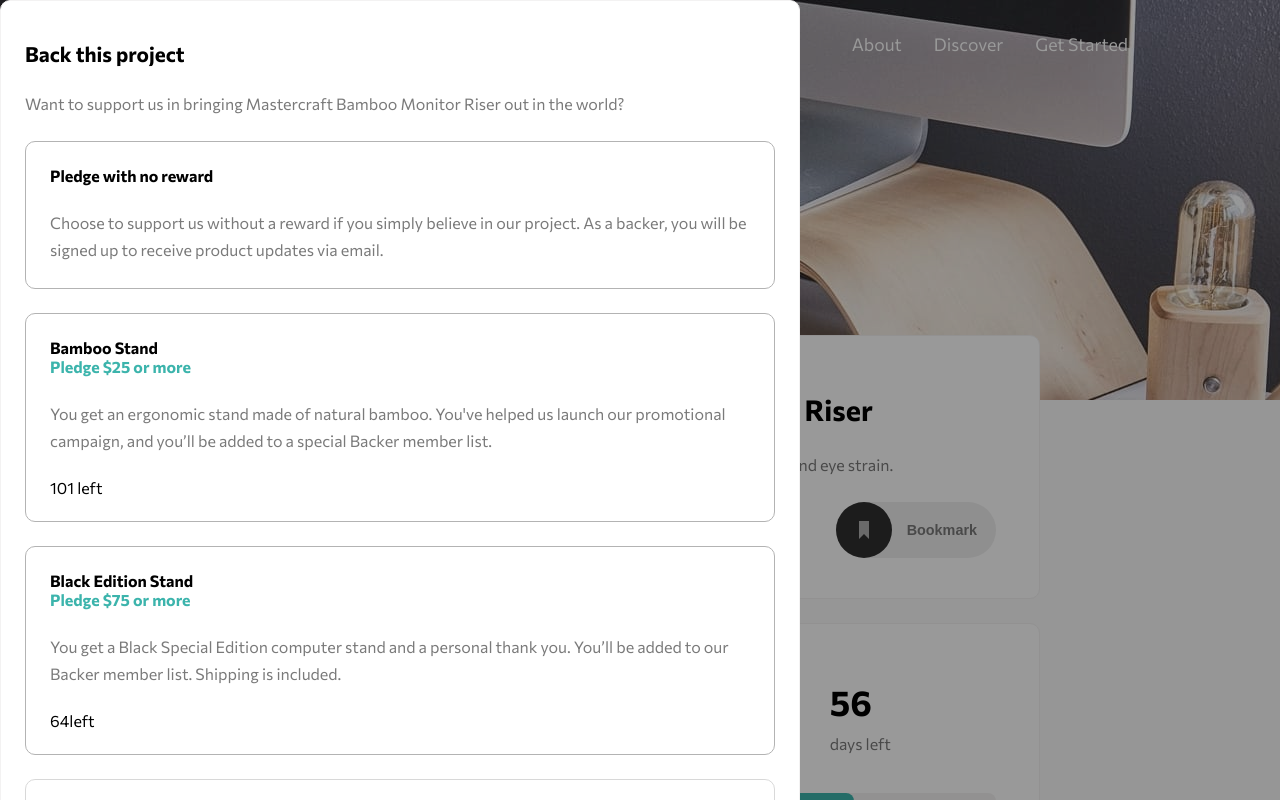
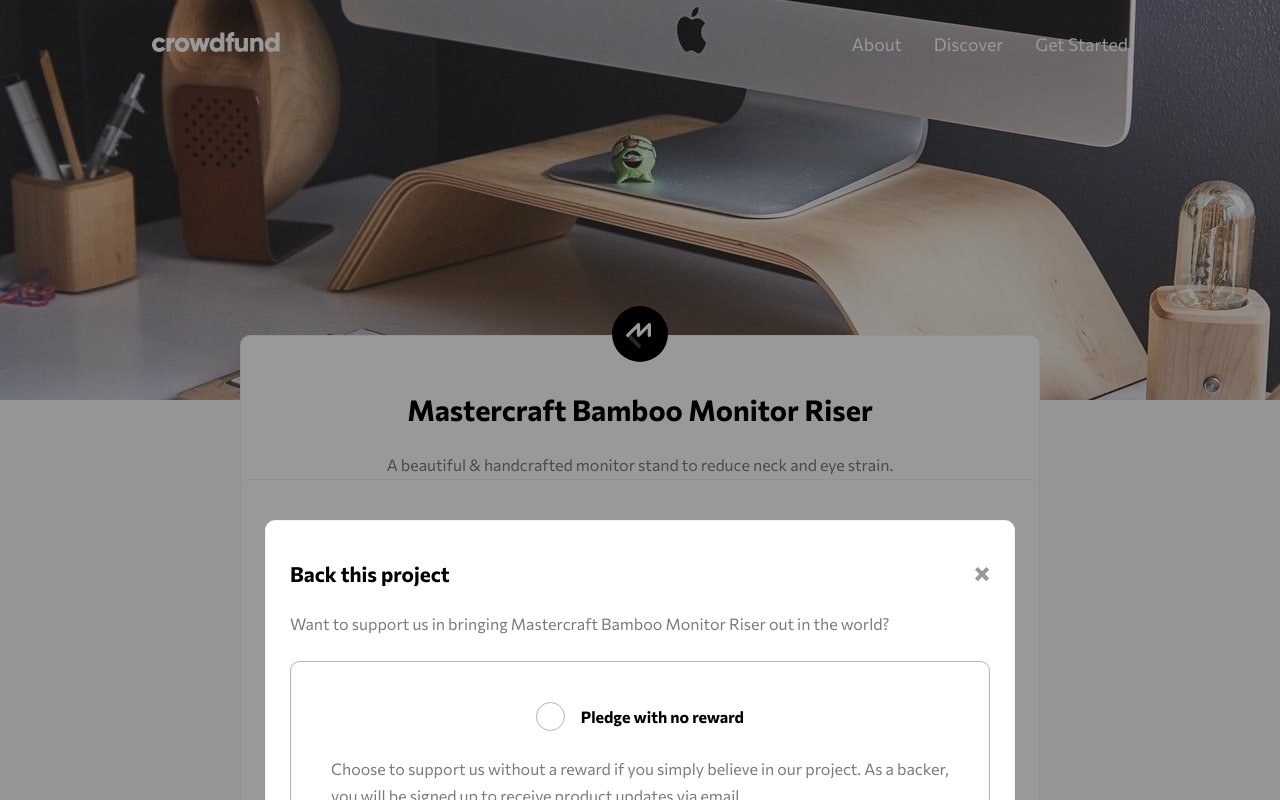
Before and after one commit to Radu-A/crowdfunding-product-page-main, a React (Vite) app: page / in a window 1280 px wide. Shown: the top 800 px of the page. Built offline with nearby package versions, Linux system fonts and the light colour scheme.

Commit message:
moved/backmodal_in_HTML_structure

```diff
--- a/src/App.jsx
+++ b/src/App.jsx
@@ -1,13 +1,12 @@
 import Header from "./components/Header/Header";
-import BackModal from "./components/Main/Description/BackModal/BackModal";
 import Main from "./components/Main/Main";
 
 function App() {
+
   return (
     <>
       <Header />
       <Main />
-      <BackModal />
     </>
   );
 }
--- a/src/components/Main/Description/BackModal/BackModal.jsx
+++ b/src/components/Main/Description/BackModal/BackModal.jsx
@@ -5,23 +5,28 @@
 import Option3 from "./Option3/Option3";
 
 const BackModal = () => {
+
   return (
     <>
-      <modal className="back-modal">
+      <section className="back-modal-section active">
+        <div className="back-modal-div active">
+          <div className="back-modal-heading">
             <h2>Back this project</h2>
             <a className="close-modal-link" href="">
-          <img src="" alt="" />
+              <img src={iconCloseModal} alt="" />
             </a>
+          </div>
           <p>
-          Want to support us in bringing Mastercraft Bamboo Monitor Riser out in
-          the world?
+            Want to support us in bringing Mastercraft Bamboo Monitor Riser out
+            in the world?
           </p>
           <Option0 />
           <Option1 />
           <Option2 />
           <Option3 />
-      </modal>
+        </div>
         <div className="layer-modal"></div>
+      </section>
     </>
   );
 };
--- a/src/components/Main/Description/BackModal/Option0/Option0.jsx
+++ b/src/components/Main/Description/BackModal/Option0/Option0.jsx
@@ -1,9 +1,14 @@
 import React from "react";
 
 const Option0 = () => {
+
   return (
     <article className="option-article">
       <div className="option-heading-div">
+        <a className="select-button">
+          <div className="checked-div">
+          </div>
+        </a>
         <h3 className="option-heading-1">Pledge with no reward</h3>
       </div>
       <p className="option-paragraph">
--- a/src/components/Main/Description/BackModal/Option1/Option1.jsx
+++ b/src/components/Main/Description/BackModal/Option1/Option1.jsx
@@ -4,8 +4,14 @@
   return (
     <article className="option-article">
       <div className="option-heading-div">
-        <h3 className="option-heading-1">Bamboo Stand</h3>
-        <h3 className="option-heading-2">Pledge $25 or more</h3>
+        <a className="select-button">
+          <div className="checked-div">
+          </div>
+        </a>
+        <div className="option-heading-subdiv">
+          <h3 className="option-heading-1">Bamboo Stand</h3>
+          <h3 className="option-heading-2">Pledge $25 or more</h3>
+        </div>
       </div>
       <p className="option-paragraph">
         You get an ergonomic stand made of natural bamboo. You've helped us
--- a/src/components/Main/Description/BackModal/Option2/Option2.jsx
+++ b/src/components/Main/Description/BackModal/Option2/Option2.jsx
@@ -4,8 +4,14 @@
   return (
     <article className="option-article">
       <div className="option-heading-div">
-        <h3 className="option-heading-1">Black Edition Stand</h3>
-        <h3 className="option-heading-2">Pledge $75 or more</h3>
+        <a className="select-button">
+          <div className="checked-div">
+          </div>
+        </a>
+        <div className="option-heading-subdiv">
+          <h3 className="option-heading-1">Black Edition Stand</h3>
+          <h3 className="option-heading-2">Pledge $75 or more</h3>
+        </div>
       </div>
       <p className="option-paragraph">
         You get a Black Special Edition computer stand and a personal thank you.
--- a/src/components/Main/Description/BackModal/Option3/Option3.jsx
+++ b/src/components/Main/Description/BackModal/Option3/Option3.jsx
@@ -4,8 +4,14 @@
   return (
     <article className="option-article option-article-3">
       <div className="option-heading-div">
-        <h3 className="option-heading-1">Mahogany Special Edition</h3>
-        <h3 className="option-heading-2">Pledge $200 or more</h3>
+        <a className="select-button">
+          <div className="checked-div">
+          </div>
+        </a>
+        <div className="option-heading-subdiv">
+          <h3 className="option-heading-1">Mahogany Special Edition</h3>
+          <h3 className="option-heading-2">Pledge $200 or more</h3>
+        </div>
       </div>
       <p className="option-paragraph">
         You get two Special Edition Mahogany stands, a Backer T-Shirt, and a
--- a/src/components/Main/Description/Description.jsx
+++ b/src/components/Main/Description/Description.jsx
@@ -25,6 +25,7 @@
       <Option1 />
       <Option2 />
       <Option3 />
+      <BackModal />
     </section>
   );
 };
--- a/src/components/Main/Description/Option1/Option1.jsx
+++ b/src/components/Main/Description/Option1/Option1.jsx
@@ -1,4 +1,4 @@
-import React from "react";
+
 
 const Option1 = () => {
   return (
--- a/src/styles/components/_BackModal.scss
+++ b/src/styles/components/_BackModal.scss
@@ -1,11 +1,20 @@
 @import '../utils/mixins.scss', '../utils/variables.scss';
 
-.back-modal {
-    top: 0;
+.back-modal-section {
+    top: 9rem;
+    width: 100%;
     position: absolute;
+    // @include flex-column;
+
+    h2 {
+        font-size: 1.3rem;
+    }
+
+    .back-modal-div {
+        display: none ;
         max-width: 800px;
         padding: 2.5rem 1.5rem;
-    width: 85%;
+        // width: 85%;
         background-color: white;
         border: 1px solid $light-gray;
         border-radius: 10px;
@@ -14,37 +23,57 @@
         gap: 1.5rem;
         z-index: 4;
 
-    h2 {
-        font-size: 1.3rem;
+        .back-modal-heading {
+            width: 100%;
+            @include flex-row;
+            justify-content: space-between;
         }
-
-    .close-modal-link {
-        position: absolute;
-        top: 2.8rem;
-        right: 2rem;
     }
 
     .option-article {
-        padding: 1.5rem;
+        // padding: 1.5rem;
+        // border: 1px solid $medium-gray;
+        // border-radius: 10px;
+        // @include flex-column;
+        // align-items: start;
+        // gap: 1.5rem;
+
+        .option-heading-div {
+            @include flex-row;
+            gap: 1rem;
+        }
+
+        .select-button {
             border: 1px solid $medium-gray;
-        border-radius: 10px;
-        @include flex-column;
-        align-items: start;
-        gap: 1.5rem;
+            border-radius: 25px;
+            width: 1.8rem;
+            height: 1.8rem;
+            padding: 0.3rem;
+            background-color: white;
+            @include flex-row;
+        }
+
+        .checked-div {
+            display: none;
+            border-radius: 25px;
+            margin-left: 1px;
+            width: 100%;
+            height: 100%;
+            background-color: $moderate-cyan;
+        }
 
         .option-heading-2 {
-            color: $moderate-cyan;
+            margin-top: 0.8rem;
         }
     }
 
-    .option-article-3 {
-        opacity: 0.5;
+    // .option-article-3 {
+    //     opacity: 0.5;
 
-        button {
-            background-color: $medium-gray;
-        }
-    }
-}
+    //     button {
+    //         background-color: $medium-gray;
+    //     }
+    // }
 
     .layer-modal {
         top: 0;
@@ -56,3 +85,4 @@
         opacity: 0.4;
         z-index: 3;
     }
+}
--- a/src/styles/components/_Main.scss
+++ b/src/styles/components/_Main.scss
@@ -27,14 +27,4 @@
         font-size: 1rem;
         color: white;
     }
-
-    .span-big {
-        font-size: 2.2rem;
-        font-weight: 700;
-    }
-
-    .span-small {
-        font-size: 1rem;
-        color: $dark-gray;
-    }
 }
--- a/src/styles/views/_App.scss
+++ b/src/styles/views/_App.scss
@@ -38,6 +38,16 @@
     cursor: pointer;
 }
 
+.span-big {
+    font-size: 2.2rem;
+    font-weight: 700;
+}
+
+.span-small {
+    font-size: 1rem;
+    color: $dark-gray;
+}
+
 @media (min-width: 700px) {
     html {
         font-size: 16px;
```
Lines whose indentation alone changed are shown as unchanged.
